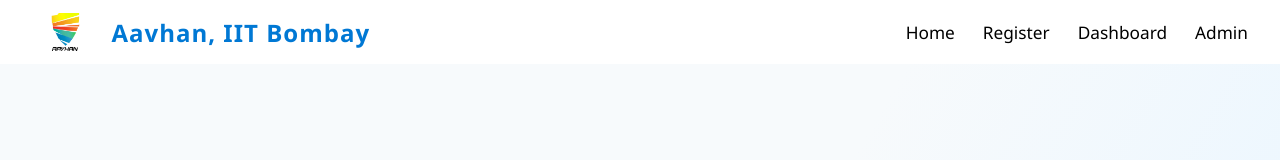
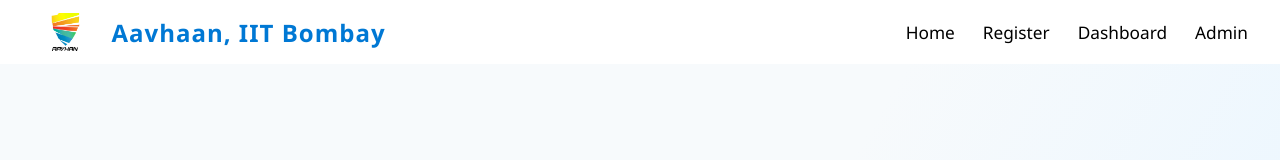
Before and after one commit to Devkumar2327/Aavhaan_asgn, a plain HTML site: page index.html in a window 1280 px wide. Shown: the top 160 px of the page. Drawn offline with Linux system fonts and the light colour scheme.

Commit message:
index.html

```diff
--- a/index.html
+++ b/index.html
@@ -11,7 +11,7 @@
   <nav class="navbar">
     <div class="nav-logo">
       <img src="aavhan-logo.jpg" alt="Aavhan Logo">
-      Aavhan, IIT Bombay
+      Aavhaan, IIT Bombay
     </div>
     <ul class="nav-links">
       <li><a href="index.html">Home</a></li>
```
